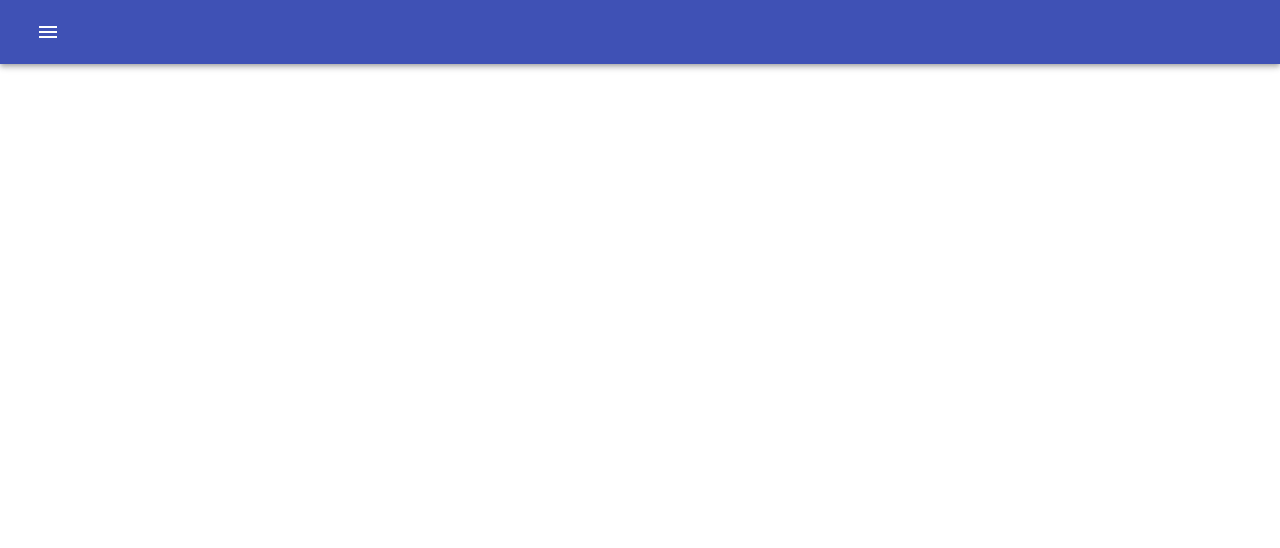
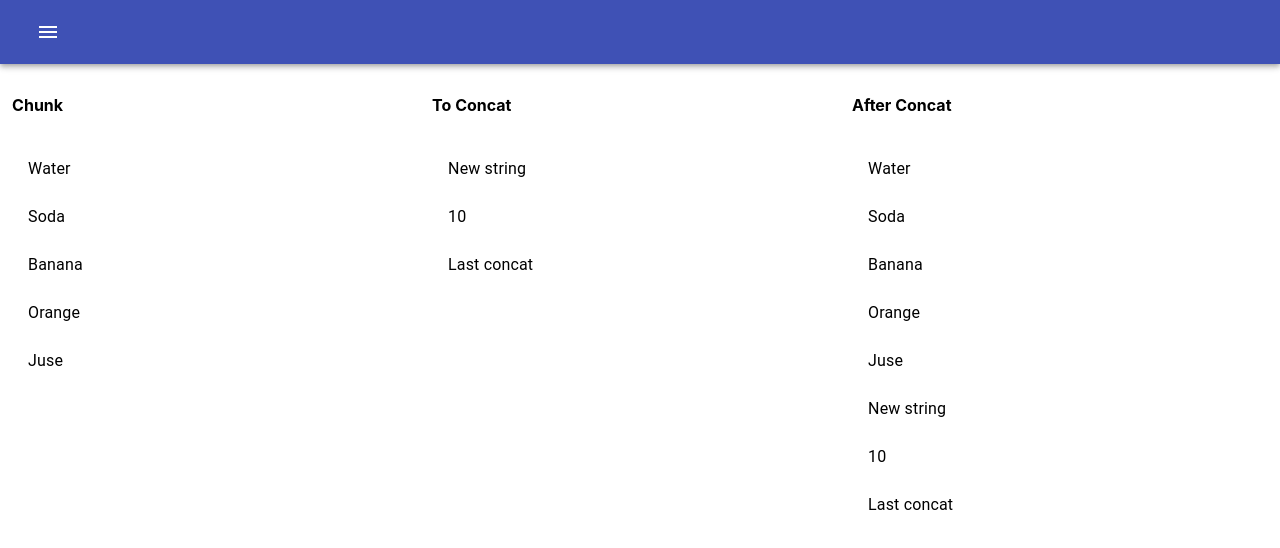
Before and after one commit to KanRMUTL/lean-lodash, a React (Create React App) app: page /concat in a window 1280 px wide. Shown: the top 548 px of the page. Built offline with nearby package versions, Linux system fonts and the light colour scheme.

Commit message:
called concat

```diff
--- /dev/null
+++ b/src/components/pages/Concat/index.tsx
@@ -0,0 +1,30 @@
+import React, { useState } from "react";
+import NormalList from "../../List/NormalList";
+import _ from "lodash";
+
+const Concat = () => {
+  const [original] = useState(["Water", "Soda", "Banana", "Orange", "Juse"]);
+  const toConcat = ["New string", 10, "Last concat"];
+  const [result] = useState(_.concat(original, toConcat));
+
+  return (
+    <div
+      style={{ display: "flex", justifyContent: "space-around", width: "100%" }}
+    >
+      <div style={{ width: "33%" }}>
+        <h4>Chunk</h4>
+        <NormalList lists={original} />
+      </div>
+      <div style={{ width: "33%" }}>
+        <h4>To Concat</h4>
+        <NormalList lists={toConcat} />
+      </div>
+      <div style={{ width: "33%" }}>
+        <h4>After Concat</h4>
+        <NormalList lists={result} />
+      </div>
+    </div>
+  );
+};
+
+export default Concat;
--- a/src/route/paths.tsx
+++ b/src/route/paths.tsx
@@ -1,6 +1,7 @@
 import { Route } from "../types/route";
 import Home from "../components/pages/Home";
 import Chunk from "../components/pages/Chunk";
+import Concat from "../components/pages/Concat";
 
 const paths: Route[] = [
   {
@@ -13,6 +14,11 @@ const paths: Route[] = [
     path: "/chunk",
     component: Chunk,
   },
+  {
+    label: "Concat",
+    path: "/concat",
+    component: Concat,
+  },
 ];
 
 export default paths;
```
